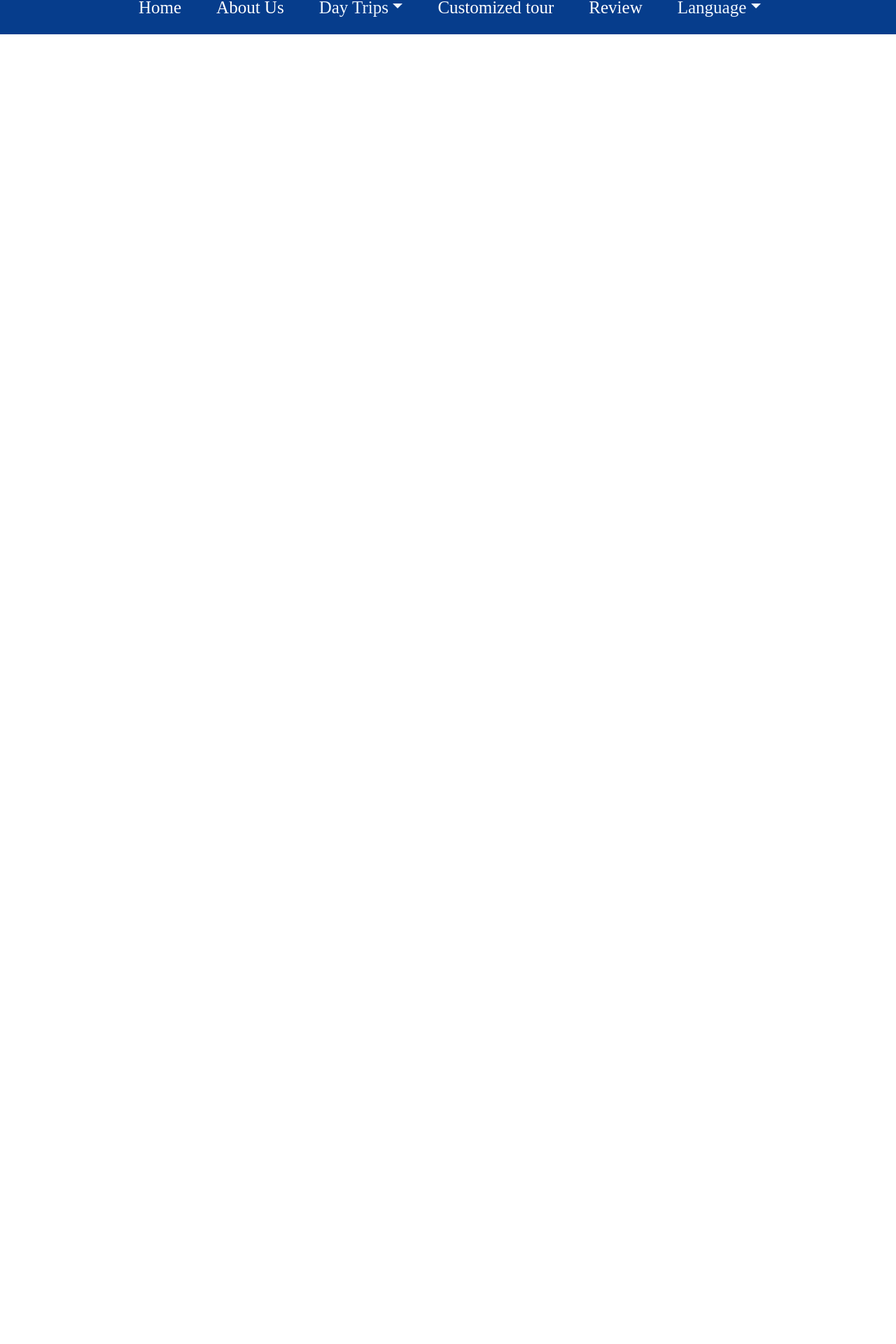
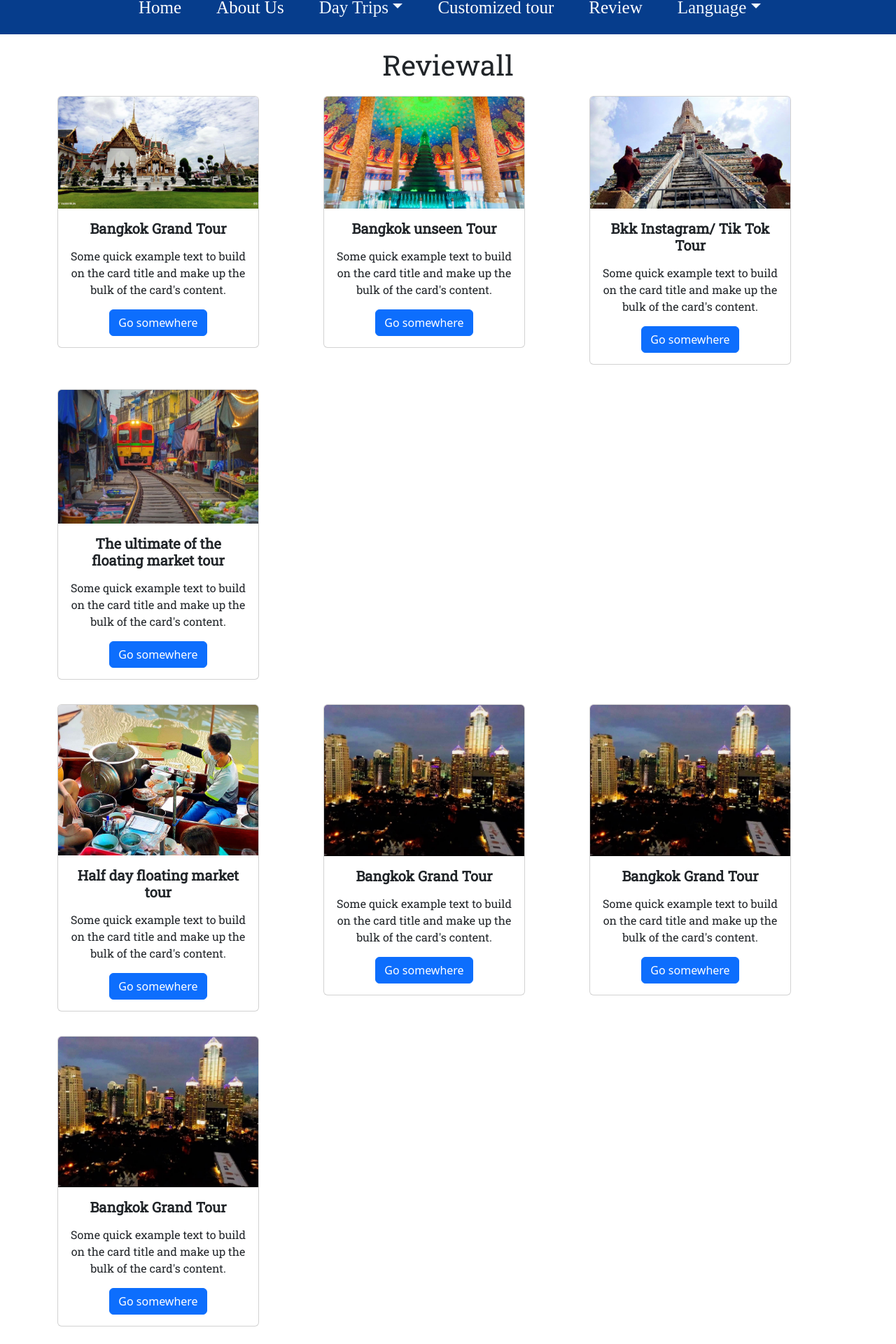
Before and after one commit to n1nnan1n/tour_project, a React (Create React App) app: page /Reviewall in a window 1280 px wide. Shown: the part 96-2016 px from the top of the page at 70% size. Before the commit the page ends 800 px from the top, so only its background shows below. Built offline with nearby package versions, Linux system fonts and the light colour scheme; a web font is replaced by a local one.

Commit message:
first_time

```diff
--- a/src/App.js
+++ b/src/App.js
@@ -12,6 +12,7 @@ import Customized from './Customized';
 import Daytrip from './Daytrip';
 import Tour1 from './Tour1'
 import Calendar from './Calendar';
+import Reviewall from './Reviewall';
 
 function App() {
   return (
@@ -30,6 +31,7 @@ function App() {
                 <Route path="Daytrip" element={<Daytrip/>} />
                 <Route path="Tour1" element={<Tour1/>} />
                 <Route path="Calendar" element={<Calendar/>} />
+                <Route path="Reviewall" element={<Reviewall/>} />
 
             </Routes>
           </BrowserRouter>
--- a/src/Navbar.js
+++ b/src/Navbar.js
@@ -82,7 +82,7 @@ Cooking class
                 <Nav.Link style={{marginRight:"50px"}} id="fontnav" className='link' href="Customized">Customized tour</Nav.Link>
               </Nav.Item>
               <Nav.Item>
-                <Nav.Link style={{marginRight:"50px"}} id="fontnav" className='link' eventKey="#">
+                <Nav.Link style={{marginRight:"50px"}} id="fontnav" className='link' eventKey="#" href="Reviewall">
                   Review
                 </Nav.Link>
               </Nav.Item>
--- a/src/Register.js
+++ b/src/Register.js
@@ -14,6 +14,7 @@ import bg from './Pic/bg.jpg'
 import { useEffect, useState } from "react";
 import Select from "react-select";
 import axios from "axios";
+
 
 function Register() {
   const [validated, setValidated] = useState(false);
@@ -88,7 +89,7 @@ function Register() {
 };
 
   return (
-      <div  class="bg" style={{backgroundImage:`url(${bg})`,width:'100%',height:'900px',backgroundRepeat:'no-repeat',backgroundSize:'cover',paddingLeft:'25%'}} >
+      <div  class="bg" style={{backgroundImage:`url(${bg})`,width:'100%',height:'900px',backgroundRepeat:'no-repeat',backgroundSize:'cover',paddingLeft:'25%',paddingBottom: "40px"}} >
         {/* <Container style={{ marginBottom: "20px" }}> */}
 
         <Container>
@@ -96,7 +97,7 @@ function Register() {
           <Row>
             <Col>
 
-              <div className="bgblur"  style={{padding:'30px', marginTop: "130px",width:'70%',height:'85%'}}>
+              <div className="bgblur"  style={{padding:'30px', marginTop: "80px" ,width:'70%',height:'90%'}}>
               <div
                     class=" text-center"
 
@@ -110,9 +111,9 @@ function Register() {
                   </div>
               {" "}
               <div class="border-bottom lh-1 py-3">
-                <div class="row flex-nowrap justify-content-between align-items-center">
+                {/* <div class="row flex-nowrap justify-content-between align-items-center">
 
-                </div>
+                </div> */}
 
           <Row >
           <Form noValidate validated={validated} onSubmit={handleSubmit}>
@@ -146,16 +147,7 @@ function Register() {
               <Form.Control.Feedback>Looks good!</Form.Control.Feedback>
             </Form.Group>
 
-          <Form.Group style={{color:'black'}} as={Col} md="4" controlId="nationality">
-             <Form.Label style={{color:'white'}}>Nationality</Form.Label>
 
-           <Select
-              options={countries}
-              value={selectedCountry}
-              onChange={(selectedOption) => setSelectedCountry(selectedOption)}
-            />
-
-          </Form.Group>
           </Row>
           <Row className="mb-4" style={{marginBottom:'5px'}}>
           <Form.Group as={Col} md="8" controlId="email">
@@ -186,11 +178,21 @@ function Register() {
             </Form.Group>
             <Form.Group as={Col} md="4" controlId="passport_exp">
               <Form.Label>Passport Expire</Form.Label>
-              <Form.Control type="text" placeholder="Passport Expire" required />
+              <Form.Control type="date" placeholder="Passport Expire" required />
               <Form.Control.Feedback type="invalid">
                 Please provide a valid Passport Expire.
               </Form.Control.Feedback>
             </Form.Group>
+            <Form.Group style={{color:'black'}} as={Col} md="4" controlId="nationality">
+             <Form.Label style={{color:'white'}}>Nationality</Form.Label>
+
+           <Select
+              options={countries}
+              value={selectedCountry}
+              onChange={(selectedOption) => setSelectedCountry(selectedOption)}
+            />
+
+          </Form.Group>
           </Row>
           <Row className="mb-4">
 
@@ -234,16 +236,18 @@ function Register() {
               </Form.Control.Feedback>
             </Form.Group>
           </Row>
-          <div className="d-grid gap-3" style={{width:'30%',marginLeft:'35%'}}>
+           <div className="d-grid gap-3" style={{width:'30%',marginLeft:'35%'}}>
               <Button type="submit" style={{fontSize:'20px',marginTop:'30px' ,fontFamily: 'Roboto Slab',fontWeight:'bold',backgroundColor:'#FDB000',borderColor:"black"}}>
                 REGISTER
               </Button>
             </div>
+
         </Form>
 
                 </Row>
-              </div>
-      <Button style={{fontSize:'20px', fontFamily: 'Roboto Slab',fontWeight:'bold'}} variant="secondary" href='Login' >
+                 </div>
+
+      <Button style={{fontSize:'20px', fontFamily: 'Roboto Slab',fontWeight:'bold',marginTop:'10px',borderColor:"black"}} variant="secondary" href='Login' >
        LOGIN
       </Button>
       </div>
--- /dev/null
+++ b/src/Reviewall.js
@@ -0,0 +1,152 @@
+import React from 'react'
+import Footer from './Footer'
+import Button from 'react-bootstrap/Button';
+import Card from 'react-bootstrap/Card';
+import Container from 'react-bootstrap/Container';
+import "./App.css";
+import pic1 from './Pic/grandtour/apwv1J-2.jpeg';
+import pic2 from './Pic/unseentour/RSYJH54h.jpeg';
+import pic3 from './Pic/tiktoktour/1Kc_vTa5.jpeg';
+import pic4 from './Pic/market/XyEwsKWw.jpeg';
+import pic5 from './Pic/half/ErenTsct.jpeg';
+import pic6 from './Pic/unseentour/8kF2b78O.jpeg';
+import pic7 from './Pic/unseentour/8kF2b78O.jpeg';
+import pic8 from './Pic/unseentour/8kF2b78O.jpeg';
+import pic9 from './Pic/unseentour/8kF2b78O.jpeg';
+import Col from 'react-bootstrap/Col';
+import Row from 'react-bootstrap/Row';
+function Reviewall() {
+  return (
+    <><h1 style={{marginTop:'20px',marginBottom:'20px'}}>Reviewall</h1>
+    <Container>
+        <Row>
+            <Col>
+        <Card style={{ width: '18rem',marginBottom:'35px' }}>
+        <Card.Img variant="top" src={pic1} />
+        <Card.Body>
+            <Card.Title><p style={{fontWeight:'bold'}}>Bangkok Grand Tour</p></Card.Title>
+            <Card.Text>
+            Some quick example text to build on the card title and make up the
+            bulk of the card's content.
+            </Card.Text>
+            <Button variant="primary">Go somewhere</Button>
+        </Card.Body>
+        </Card>
+    </Col>
+    <Col>
+        <Card style={{ width: '18rem',marginBottom:'35px' }}>
+        <Card.Img variant="top" src={pic2} />
+        <Card.Body>
+            <Card.Title><p style={{fontWeight:'bold'}}>Bangkok unseen Tour</p></Card.Title>
+            <Card.Text>
+            Some quick example text to build on the card title and make up the
+            bulk of the card's content.
+            </Card.Text>
+            <Button variant="primary">Go somewhere</Button>
+        </Card.Body>
+        </Card>
+    </Col>
+    <Col>
+        <Card style={{ width: '18rem',marginBottom:'35px' }}>
+        <Card.Img variant="top" src={pic3} />
+        <Card.Body>
+            <Card.Title><p style={{fontWeight:'bold'}}>Bkk Instagram/ Tik Tok Tour </p></Card.Title>
+            <Card.Text>
+            Some quick example text to build on the card title and make up the
+            bulk of the card's content.
+            </Card.Text>
+            <Button variant="primary">Go somewhere</Button>
+        </Card.Body>
+        </Card>
+    </Col>
+    <Col>
+        <Card style={{ width: '18rem',marginBottom:'35px' }}>
+        <Card.Img variant="top" src={pic4} />
+        <Card.Body>
+            <Card.Title><p style={{fontWeight:'bold'}}>The ultimate of the floating market tour</p></Card.Title>
+            <Card.Text>
+            Some quick example text to build on the card title and make up the
+            bulk of the card's content.
+            </Card.Text>
+            <Button variant="primary">Go somewhere</Button>
+        </Card.Body>
+        </Card>
+    </Col>
+    </Row>
+    <Row>
+            <Col>
+        <Card style={{ width: '18rem',marginBottom:'35px' }}>
+        <Card.Img variant="top" src={pic5} />
+        <Card.Body>
+            <Card.Title><p style={{fontWeight:'bold'}}>Half day floating market tour</p></Card.Title>
+            <Card.Text>
+            Some quick example text to build on the card title and make up the
+            bulk of the card's content.
+            </Card.Text>
+            <Button variant="primary">Go somewhere</Button>
+        </Card.Body>
+        </Card>
+    </Col>
+    <Col>
+        <Card style={{ width: '18rem',marginBottom:'35px' }}>
+        <Card.Img variant="top" src={pic6} />
+        <Card.Body>
+            <Card.Title><p style={{fontWeight:'bold'}}>Bangkok Grand Tour</p></Card.Title>
+            <Card.Text>
+            Some quick example text to build on the card title and make up the
+            bulk of the card's content.
+            </Card.Text>
+            <Button variant="primary">Go somewhere</Button>
+        </Card.Body>
+        </Card>
+    </Col>
+    <Col>
+        <Card style={{ width: '18rem',marginBottom:'35px' }}>
+        <Card.Img variant="top" src={pic7} />
+        <Card.Body>
+            <Card.Title><p style={{fontWeight:'bold'}}>Bangkok Grand Tour</p></Card.Title>
+            <Card.Text>
+            Some quick example text to build on the card title and make up the
+            bulk of the card's content.
+            </Card.Text>
+            <Button variant="primary">Go somewhere</Button>
+        </Card.Body>
+        </Card>
+    </Col>
+    <Col>
+        <Card style={{ width: '18rem',marginBottom:'35px' }}>
+        <Card.Img variant="top" src={pic8} />
+        <Card.Body>
+            <Card.Title><p style={{fontWeight:'bold'}}>Bangkok Grand Tour</p></Card.Title>
+            <Card.Text>
+            Some quick example text to build on the card title and make up the
+            bulk of the card's content.
+            </Card.Text>
+            <Button variant="primary">Go somewhere</Button>
+        </Card.Body>
+        </Card>
+    </Col>
+    </Row>
+    <Row>
+            <Col>
+        <Card style={{ width: '18rem',marginBottom:'35px' }}>
+        <Card.Img variant="top" src={pic9} />
+        <Card.Body>
+            <Card.Title><p style={{fontWeight:'bold'}}>Bangkok Grand Tour</p></Card.Title>
+            <Card.Text>
+            Some quick example text to build on the card title and make up the
+            bulk of the card's content.
+            </Card.Text>
+            <Button variant="primary">Go somewhere</Button>
+        </Card.Body>
+        </Card>
+    </Col>
+
+    </Row>
+    </Container>
+    <Footer/>
+    </>
+  )
+}
+
+export default Reviewall
--- a/src/calendar.js
+++ b/src/calendar.js
@@ -71,8 +71,9 @@ function Calendar() {
         <Col>
 
             <div style={{float:'left',marginLeft:'15px'}}>
-            <LocalizationProvider dateAdapter={AdapterDayjs}>
+            <LocalizationProvider dateAdapter={AdapterDayjs} >
           <DatePicker
+
             label="Select Tour Date"
             value={value}
             shouldDisableDate={disableWeekends}
```
Also changed, not shown: src/App.css (line endings or trailing spaces).
